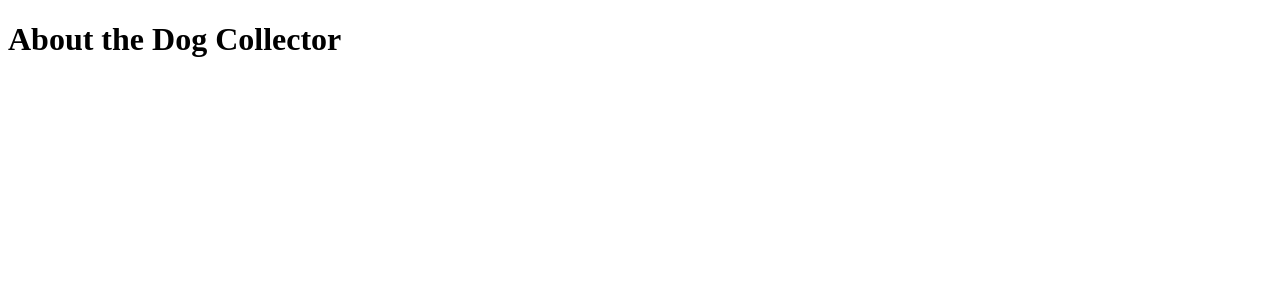
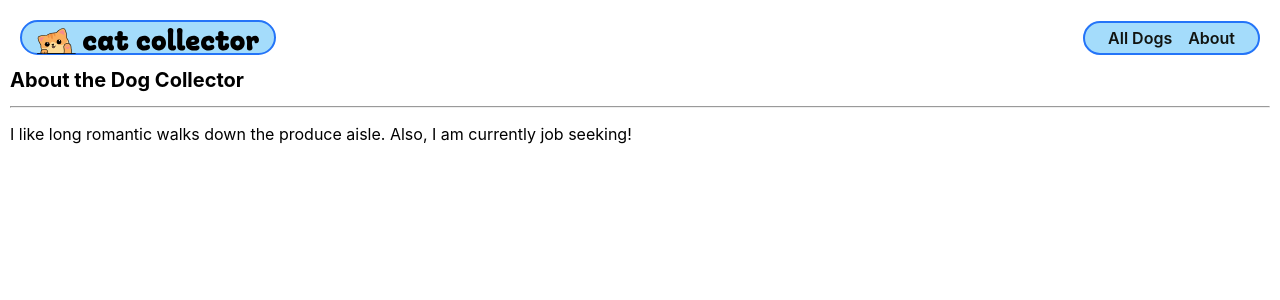
Before and after one commit to muckele/dog-collector, a Django app: page /about/ in a window 1280 px wide. Shown: the top 300 px of the page. Run offline with Django 4.2, Linux system fonts and the light colour scheme.

Commit message:
completes part 1 of dog collector lab

```diff
--- a/main_app/static/css/base.css
+++ b/main_app/static/css/base.css
@@ -1,3 +1,275 @@
+html {
+  box-sizing: border-box
+}
+
+/* The Universal Selector */
+*,
+/* All elements*/
+*::before,
+/* All ::before pseudo-elements */
+*::after {
+  /* All ::after pseudo-elements */
+  /* height & width will now include border & padding by default
+     but can be over-ridden as needed */
+  box-sizing: inherit;
+}
+
+/* resets font size to be 62.5% of the user preference -
+     in most browser configurations this will be 10px */
+:root {
+  font-size: 62.5%
+}
+
 body {
-  background-color: red;
+  margin: 0;
+  display: flex;
+  flex-direction: column;
+  align-items: center;
+  font-family: -apple-system, BlinkMacSystemFont, 'Segoe UI', 'Roboto',
+    'Oxygen', 'Ubuntu', 'Cantarell', 'Fira Sans', 'Droid Sans',
+    'Helvetica Neue', sans-serif;
+  min-height: 100vh;
+  --nav-bg: rgba(104, 197, 248, .7);
+  --nav-bg-ff: rgba(104, 197, 248, .9);
+  --borders: rgb(36, 116, 248) solid 2px;
+  --text-color: rgb(17, 20, 17);
+  --link-hover-color: rgb(16, 56, 158);
+  --button-bg: rgb(245, 245, 245);
+  --button-bg-hover: rgb(226, 226, 226);
+  --submit: rgb(26, 128, 0);
+  --warn: rgb(255, 102, 0);
+  --danger: rgb(220, 20, 30);
+  --secondary: rgb(57, 57, 57);
+  --card-box-shadow: 5px 5px 6px -1px #AAA;
+  --font-xtreme: 4.2rem;
+  --font-xxl: 3.6rem;
+  --font-xl: 2.4rem;
+  --font-l: 1.8rem;
+  --font-reg: 1.6rem;
+  --card-border-radius: 6px;
 }
+
+header {
+  width: 100%;
+  background: var(--nav-bg-ff);
+  /* rgba(104, 197, 248, .9) */
+  border-bottom: var(--borders);
+}
+
+nav {
+  margin: 10px;
+}
+
+ul {
+  margin: 0;
+  list-style: none;
+  padding: 0;
+}
+
+main {
+  width: 100%;
+  padding: 0 10px;
+}
+
+h2 {
+  font-size: var(--font-xl);
+}
+
+nav a {
+  text-decoration: none;
+  color: var(--text-color);
+  font-weight: 600;
+  font-size: 16px;
+}
+
+nav a:hover {
+  color: var(--link-hover-color)
+}
+
+nav ul {
+  display: flex;
+  align-items: center;
+  justify-content: center;
+  flex-wrap: wrap;
+}
+
+nav li {
+  padding: 5px 8px;
+}
+
+.header-logo-container {
+  margin: auto;
+  padding: 10px 20px 0;
+  max-width: 500px;
+}
+
+.page-header {
+  display: flex;
+  align-items: center;
+  margin: 20px;
+}
+
+.btn {
+  font-size: var(--font-l);
+  padding: 8px 16px;
+  border-radius: 6px;
+  border-width: 2px;
+  border-style: solid;
+  text-decoration: none;
+  background-color: var(--button-bg);
+  font-weight: 600;
+  cursor: pointer;
+  font-family: inherit;
+  margin-right: 10px;
+}
+
+.btn:hover {
+  background-color: var(--button-bg-hover);
+}
+
+.submit {
+  color: var(--submit);
+  border-color: var(--submit);
+}
+
+.secondary {
+  color: var(--secondary);
+  border-color: var(--secondary);
+}
+
+.warn {
+  color: var(--warn);
+  border-color: var(--warn);
+}
+
+.danger {
+  color: var(--danger);
+  border-color: var(--danger);
+}
+
+.page-header h1 {
+  font-size: var(--font-xxl);
+  margin: 0;
+}
+
+.page-header img {
+  height: 40px;
+  margin-left: 15px;
+}
+
+.page-header img:first-of-type {
+  margin-left: 20px;
+}
+
+.page-content {
+  font-size: var(--font-reg);
+}
+
+@media only screen and (min-width: 768px) {
+  header {
+    position: sticky;
+    display: flex;
+    flex-direction: row;
+    top: 0;
+    align-items: center;
+  }
+
+  main {
+    max-width: 1300px;
+    min-height: calc(100vh - 53px);
+  }
+
+  nav,
+  .header-logo-container {
+    margin: 10px 0;
+    padding: 0 15px;
+  }
+
+  /* visual fix to help align logo */
+  .header-logo-container {
+    padding-top: 3px;
+  }
+
+  nav {
+    margin-left: auto;
+    display: flex;
+    justify-content: center;
+  }
+
+  nav ul {
+    flex-wrap: nowrap;
+  }
+
+  .header-logo-container {
+    width: 213px;
+  }
+
+  .page-header h1 {
+    font-size: var(--font-xtreme);
+  }
+
+  .page-header img {
+    height: 50px;
+    margin-left: 20px;
+  }
+
+  .page-header img:first-of-type {
+    margin-left: 25px;
+  }
+
+  @supports (-webkit-backdrop-filter: none) or (backdrop-filter: none) {
+    header {
+      background: var(--nav-bg);
+      -webkit-backdrop-filter: blur(3px);
+      backdrop-filter: blur(3px);
+    }
+  }
+}
+
+@media only screen and (min-width: 1024px) {
+  main {
+    min-height: calc(100vh - 55px);
+  }
+
+  header {
+    margin: 20px 20px 0 20px;
+    width: calc(100vw - 40px);
+    max-width: 1920px;
+    top: 20px;
+    background-color: transparent;
+    border-bottom: none;
+  }
+
+  nav,
+  .header-logo-container {
+    margin: 0;
+    background: var(--nav-bg-ff);
+    border: var(--borders);
+    border-radius: 18px;
+  }
+
+  nav {
+    margin-left: auto;
+  }
+
+  .header-logo-container {
+    /* visual fix to help align logo */
+    padding-top: 6px;
+    width: 256px;
+    height: 35px;
+  }
+
+  @supports (-webkit-backdrop-filter: none) or (backdrop-filter: none) {
+    header {
+      -webkit-backdrop-filter: none;
+      backdrop-filter: none;
+    }
+
+    nav,
+    .header-logo-container {
+      background: rgba(104, 197, 248, .6);
+      -webkit-backdrop-filter: blur(3px);
+      backdrop-filter: blur(3px);
+    }
+  }
+}
--- a/main_app/templates/about.html
+++ b/main_app/templates/about.html
@@ -1,11 +1,11 @@
-<!DOCTYPE html>
-<html lang="en">
-<head>
-  <meta charset="UTF-8">
-  <meta name="viewport" content="width=device-width, initial-scale=1.0">
-  <title>Dog Collector</title>
-</head>
-<body>
-  <h1>About the Dog Collector</h1>
-</body>
-</html>
+{% extends "base.html" %}
+
+{% block content %}
+
+<h1>About the Dog Collector</h1>
+<hr />
+<p class="page-content">
+  I like long romantic walks down the produce aisle. Also, I am currently job seeking!
+</p>
+
+{% endblock %}
--- a/main_app/templates/base.html
+++ b/main_app/templates/base.html
@@ -1,5 +1,4 @@
 {% load static %}
-
 <!DOCTYPE html>
 <html lang="en">
 <head>
@@ -28,6 +27,7 @@
     </div>
     <nav>
       <ul>
+        <li><a href="/dogs">All Dogs</a></li>
         <li><a href="/about">About</a></li>
       </ul>
     </nav>
--- a/main_app/urls.py
+++ b/main_app/urls.py
@@ -4,4 +4,5 @@ from . import views
 urlpatterns = [
   path('', views.home, name='home'),
   path('about/', views.about, name='about'),
+  path('dogs/', views.dog_index, name='dog-index'),
 ]
--- a/main_app/views.py
+++ b/main_app/views.py
@@ -1,6 +1,21 @@
 from django.shortcuts import render
 
 from django.http import HttpResponse
+
+# Add the Cat class & list and view function below the imports
+class Dog:  # Note that parens are optional if not inheriting from another class
+  def __init__(self, name, breed, description, age):
+    self.name = name
+    self.breed = breed
+    self.description = description
+    self.age = age
+
+dogs = [
+  Dog('Lolo', 'tabby', 'Kinda rude.', 3),
+  Dog('Sachi', 'tortoiseshell', 'Looks like a turtle.', 0),
+  Dog('Fancy', 'bombay', 'Happy fluff ball.', 4),
+  Dog('Bonk', 'selkirk rex', 'Meows loudly.', 6)
+]
 
 # Create your views here.
 def home(request):
@@ -8,3 +23,6 @@ def home(request):
 
 def about(request):
   return render(request, 'about.html')
+
+def dog_index(request):
+  return render(request, 'dogs/index.html', { 'dogs': dogs })
```
Also changed, not shown: main_app/static/css/dogs/dog-index.css (added, +38 -0 lines), main_app/templates/dogs/index.html (added, +44 -0 lines).
